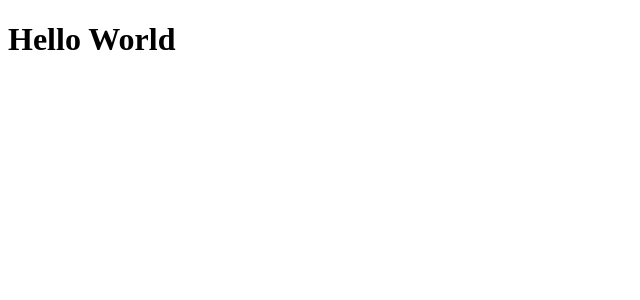
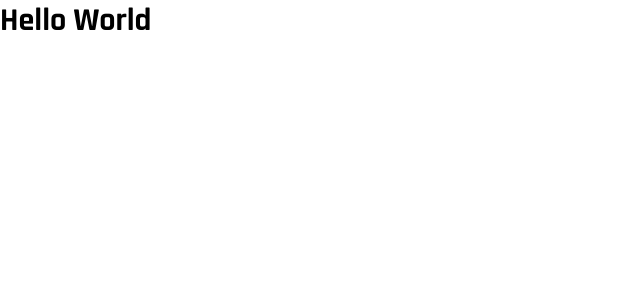
Before and after one commit to flpsoares/MyDiary-frontend, a Next.js app: page / in a window 1280 px wide. Shown: the top 300 px of the page, without its empty margins (0-640 px from the left). Built offline with nearby package versions, Linux system fonts and the light colour scheme.

Commit message:
Adicionado os estilos globais

```diff
--- a/src/pages/_app.tsx
+++ b/src/pages/_app.tsx
@@ -1,7 +1,12 @@
-// import '../styles/globals.css'
+import GlobalStyle from '../styles/global'
 
 function MyApp({ Component, pageProps }) {
-  return <Component {...pageProps} />
+  return (
+    <>
+      <GlobalStyle />
+      <Component {...pageProps} />
+    </>
+  )
 }
 
 export default MyApp
--- a/src/pages/_document.tsx
+++ b/src/pages/_document.tsx
@@ -9,7 +9,10 @@
   render() {
     return (
       <Html>
-        <Head />
+        <Head>
+          <link rel="preconnect" href="https://fonts.gstatic.com" />
+          <link href="https://fonts.googleapis.com/css2?family=Rajdhani:wght@300;400;500;600;700&display=swap" rel="stylesheet" />
+        </Head>
         <body>
           <Main />
           <NextScript />
--- /dev/null
+++ b/src/styles/global.ts
@@ -0,0 +1,15 @@
+import { createGlobalStyle } from 'styled-components'
+
+export default createGlobalStyle`
+  * {
+    margin: 0;
+    padding: 0;
+    box-sizing: border-box;
+    outline: none;
+    font-family: 'Rajdhani', sans-serif;
+  }
+
+  button {
+    cursor: pointer;
+  }
+`
```
